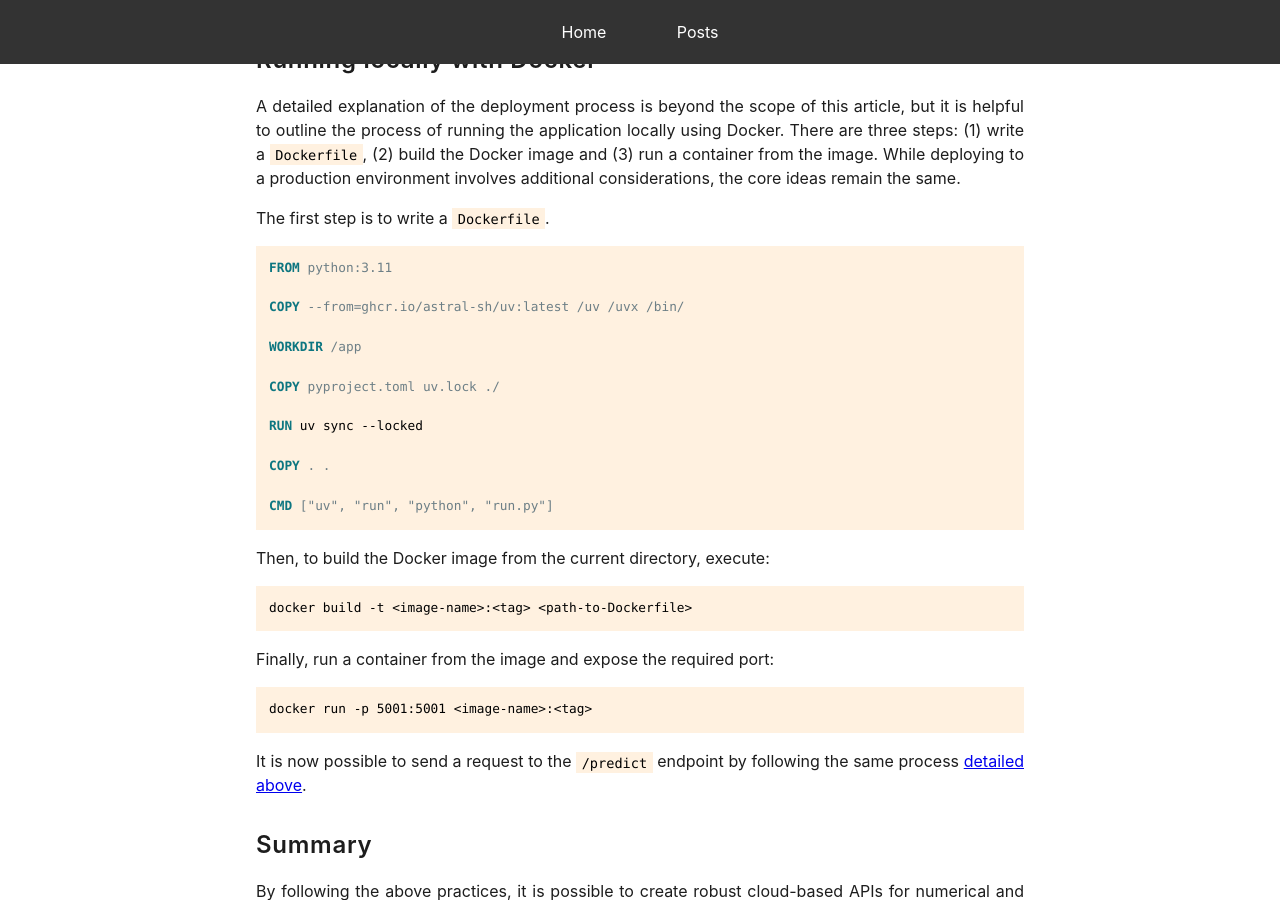
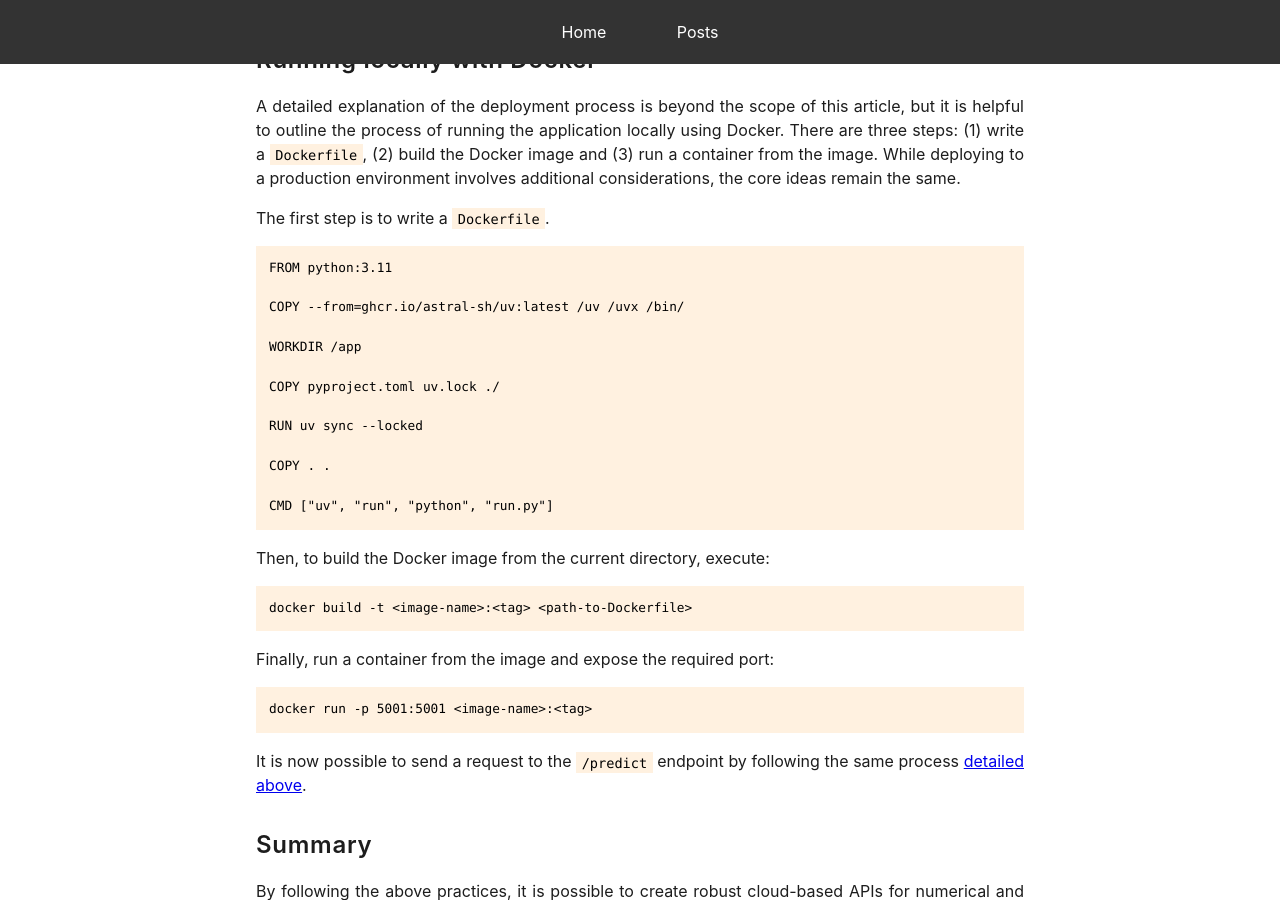
Before and after one commit to mark-hobbs/mark-hobbs.github.io, a Jekyll site: the page built from _posts/2025-04-15-model-deployment.md, in a window 1280 px wide and 900 px high, scrolled down 5587 px. Built offline with Jekyll 4.4.1, drawn with Linux system fonts in a browser that asks for light colours; formulas are drawn with MathJax 3.

````diff
--- a/_posts/2025-04-15-model-deployment.md
+++ b/_posts/2025-04-15-model-deployment.md
@@ -243,7 +243,7 @@
 
 The first step is to write a `Dockerfile`.
 
-```dockerfile
+```bash
 FROM python:3.11
 
 COPY --from=ghcr.io/astral-sh/uv:latest /uv /uvx /bin/
````
